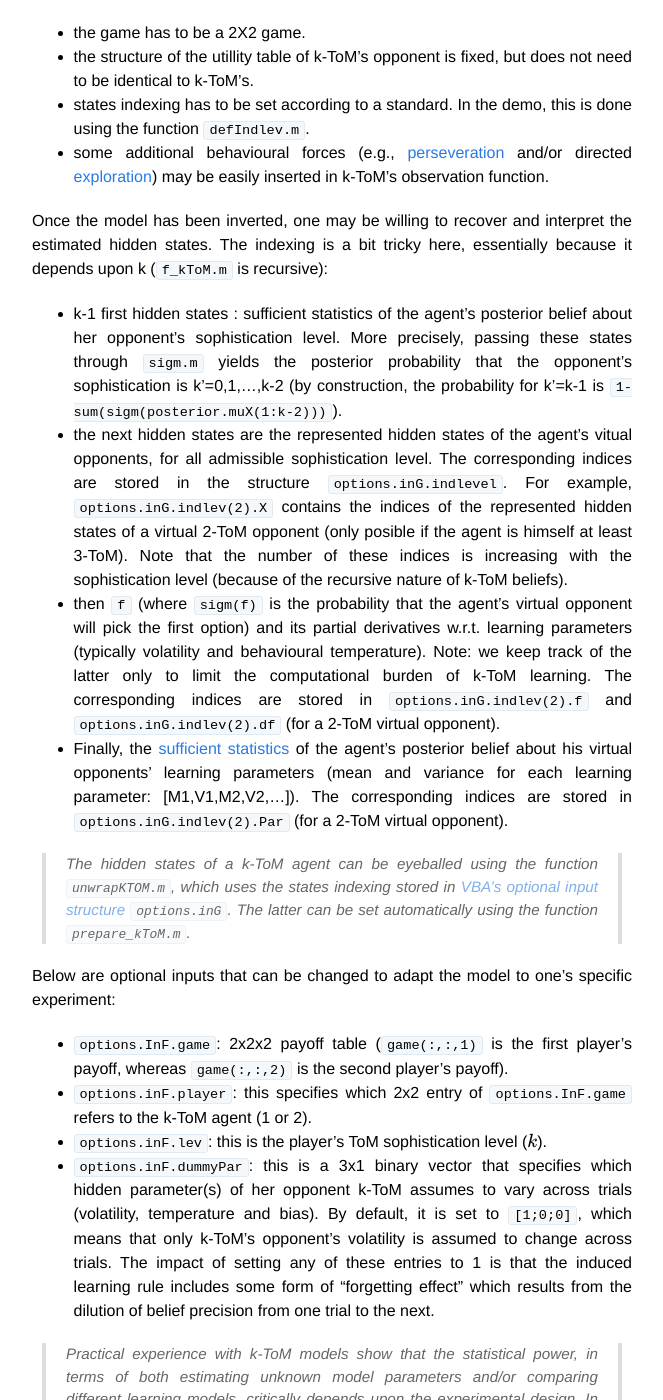
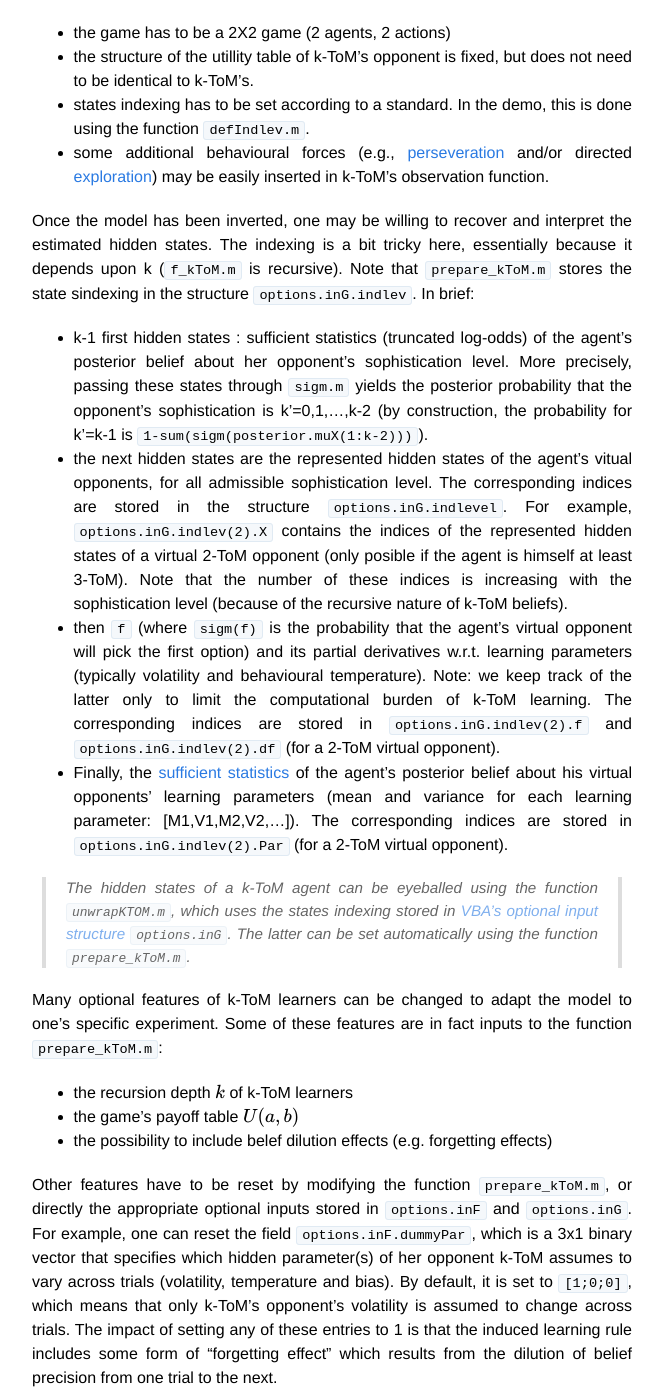
Before and after one commit to MBB-team/VBA-toolbox, a Jekyll site: the page built from _wiki/ktom.md, in a window 1280 px wide and 1400 px high, scrolled down 1833 px. Shown: the whole window, without its empty margins (308-971 px from the left). Built offline with Jekyll 4.4.1, drawn with Linux system fonts in a browser that asks for light colours; nearby versions of some CDN libraries; formulas are drawn with MathJax 3; some of the changed text lies outside the part shown.

Commit message:
Create ktom.md

```diff
--- a/_wiki/ktom.md
+++ b/_wiki/ktom.md
@@ -17,8 +17,8 @@
 
 - **0-ToM** tracks her opponent's probability of picking any alternative option, as it changes over time or trials. 0-ToM does not mentalize: her learning rule essentially operates a (nonlinear) [Kalman filter](http://en.wikipedia.org/wiki/Kalman_filter) on her opponent's moves. This is a slightly more sophisticated variant of so-called "[fictitious play](https://en.wikipedia.org/wiki/Fictitious_play)" strategy, which best responds to the opponent's frequency of play.
 - **1-ToM** assumes she is facing a 0-ToM agent. She mentalizes, i.e. (in Bayesian terms) she holds an uncertain belief about her opponent's prediction about her own actions. To update this belief, she has to learn how her opponent learns, by estimating (online) hidden parameters of 0-ToM. This makes 1-ToM a meta-Bayesian agent ([Daunizeau et al. 2010](http://journals.plos.org/plosone/article?id=10.1371/journal.pone.0015554)), i.e. a Bayesian observer of a Bayesian agent.
-- **2-ToM** assumes she is facing either a 0-ToM or a 1-ToM, and learns her opponent's hidden parameters, as well as her opponent's ToM sophistication level. The difference between 2-ToM and 1-ToM is that 2-ToM can deal with mentalizing agents.
-- More generally, **k-ToM** assumes she is facing a k'-ToM agent with $$k>k'$$, and learns her opponent's hidden parameters and sophistication.
+- **2-ToM** mentalizes also, and assumes she is facing either a 0-ToM or a 1-ToM, and learns her opponent's hidden parameters, as well as her opponent's ToM sophistication level. The difference between 2-ToM and 1-ToM is that 2-ToM can deal with mentalizing agents.
+- More generally, **k-ToM** mentalizes and assumes she is facing a k'-ToM agent with $$k>k'$$, and learns her opponent's hidden parameters and sophistication.
 
 Here, the recursion depth ($$k$$) induces distinct ToM sophistication levels, which differ in how they update their (recursive) beliefs and the ensuing trial-by-trial predictions about their opponent's next move. Note that one can derive the learning rule of any k-ToM agent recursively, from the learning rule of 0-ToM.
 
@@ -31,27 +31,26 @@
 
 Constraints and comments for applying the existing VBA's k-ToM models are as follows:
 
-- the game has to be a 2X2 game.
+- the game has to be a 2X2 game (2 agents, 2 actions)
 - the structure of the utillity table of k-ToM's opponent is fixed, but does not need to be identical to k-ToM's.
 - states indexing has to be set according to a standard. In the demo, this is done using the function `defIndlev.m`.
 - some additional behavioural forces (e.g., [perseveration](https://en.wikipedia.org/wiki/Perseveration) and/or directed [exploration](https://en.wikipedia.org/wiki/Exploration)) may be easily inserted in k-ToM's observation function.
 
-Once the model has been inverted, one may be willing to recover and interpret the estimated hidden states. The indexing is a bit tricky here, essentially because it depends upon k (`f_kToM.m` is recursive):
+Once the model has been inverted, one may be willing to recover and interpret the estimated hidden states. The indexing is a bit tricky here, essentially because it depends upon k (`f_kToM.m` is recursive). Note that `prepare_kToM.m` stores the state sindexing in the structure `options.inG.indlev`. In brief:
 
-- k-1 first hidden states : sufficient statistics of the agent's posterior belief about her opponent's sophistication level. More precisely, passing these states through `sigm.m` yields the posterior probability that the opponent's sophistication is k'=0,1,...,k-2 (by construction, the probability for k'=k-1 is `1-sum(sigm(posterior.muX(1:k-2)))`).
+- k-1 first hidden states : sufficient statistics (truncated log-odds) of the agent's posterior belief about her opponent's sophistication level. More precisely, passing these states through `sigm.m` yields the posterior probability that the opponent's sophistication is k'=0,1,...,k-2 (by construction, the probability for k'=k-1 is `1-sum(sigm(posterior.muX(1:k-2)))`).
 - the next hidden states are the represented hidden states of the agent's vitual opponents, for all admissible sophistication level. The corresponding indices are stored in the structure `options.inG.indlevel`. For example, `options.inG.indlev(2).X` contains the indices of the represented hidden states of a virtual 2-ToM opponent (only posible if the agent is himself at least 3-ToM). Note that the number of these indices is increasing with the sophistication level (because of the recursive nature of k-ToM beliefs).
 -	then `f` (where `sigm(f)` is the probability that the agent's virtual opponent will pick the first option) and its partial derivatives w.r.t. learning parameters (typically volatility and behavioural temperature). Note: we keep track of the latter only to limit the computational burden of k-ToM learning. The corresponding indices are stored in `options.inG.indlev(2).f` and `options.inG.indlev(2).df` (for a 2-ToM virtual opponent).
 - Finally, the [sufficient statistics](https://en.wikipedia.org/wiki/Sufficient_statistic) of the agent's posterior belief about his virtual opponents' learning parameters (mean and variance for each learning parameter: [M1,V1,M2,V2,...]). The corresponding indices are stored in `options.inG.indlev(2).Par` (for a 2-ToM virtual opponent).
 
 > The hidden states of a k-ToM agent can be eyeballed using the function `unwrapKTOM.m`, which uses the states indexing stored in [VBA's optional input structure]({{ site.baseurl }}/wiki/Controlling-the-inversion-using-VBA-options/) `options.inG`. The latter can be set automatically using the function `prepare_kToM.m`.
 
+Many optional features of k-ToM learners can be changed to adapt the model to one's specific experiment. Some of these features are in fact inputs to the function `prepare_kToM.m`:
 
-Below are optional inputs that can be changed to adapt the model to one's specific experiment:
+- the recursion depth $$k$$ of k-ToM learners
+- the game's payoff table $$U(a,b)$$
+- the possibility to include belef dilution effects (e.g. forgetting effects)
 
-- `options.InF.game`: 2x2x2 payoff table (`game(:,:,1)` is the first player's payoff, whereas `game(:,:,2)` is the second player's payoff).
-- `options.inF.player`: this specifies which 2x2 entry of `options.InF.game` refers to the k-ToM agent (1 or 2).
-- `options.inF.lev`: this is the player's ToM sophistication level ($$k$$).
-- `options.inF.dummyPar`: this is a 3x1 binary vector that specifies which hidden parameter(s) of her opponent k-ToM assumes to vary across trials (volatility, temperature and bias). By default, it is set to `[1;0;0]`, which means that only k-ToM's opponent's volatility is assumed to change across trials. The impact of setting any of these entries to 1 is that the induced learning rule includes some form of "forgetting effect" which results from the dilution of belief precision from one trial to the next.
-
+Other features have to be reset by modifying the function `prepare_kToM.m`, or directly the appropriate optional inputs stored in `options.inF` and `options.inG`. For example, one can reset the field `options.inF.dummyPar`, which is a 3x1 binary vector that specifies which hidden parameter(s) of her opponent k-ToM assumes to vary across trials (volatility, temperature and bias). By default, it is set to `[1;0;0]`, which means that only k-ToM's opponent's volatility is assumed to change across trials. The impact of setting any of these entries to 1 is that the induced learning rule includes some form of "forgetting effect" which results from the dilution of belief precision from one trial to the next.
 
 > Practical experience with k-ToM models show that the statistical power, in terms of both estimating unknown model parameters and/or comparing different learning models, critically depends upon the experimental design. In [Devaine et al. (2014b)](http://journals.plos.org/ploscompbiol/article?id=10.1371/journal.pcbi.1003992), we had participants play "hide-and-seek" against on-line k-ToM artificial learners. This was shown to yield much better model discriminability than, e.g., if participants had played cooperative and/or coordination games (e.g., "[battle-of-the-sexes](https://en.wikipedia.org/wiki/Battle_of_the_sexes_(game_theory))"). We encourage users of k-ToM models to perform some form of a [confusion analysis](https://en.wikipedia.org/wiki/Confusion_matrix) to chack that their intended experimental design eventully provide reasonable statistical power.
```
